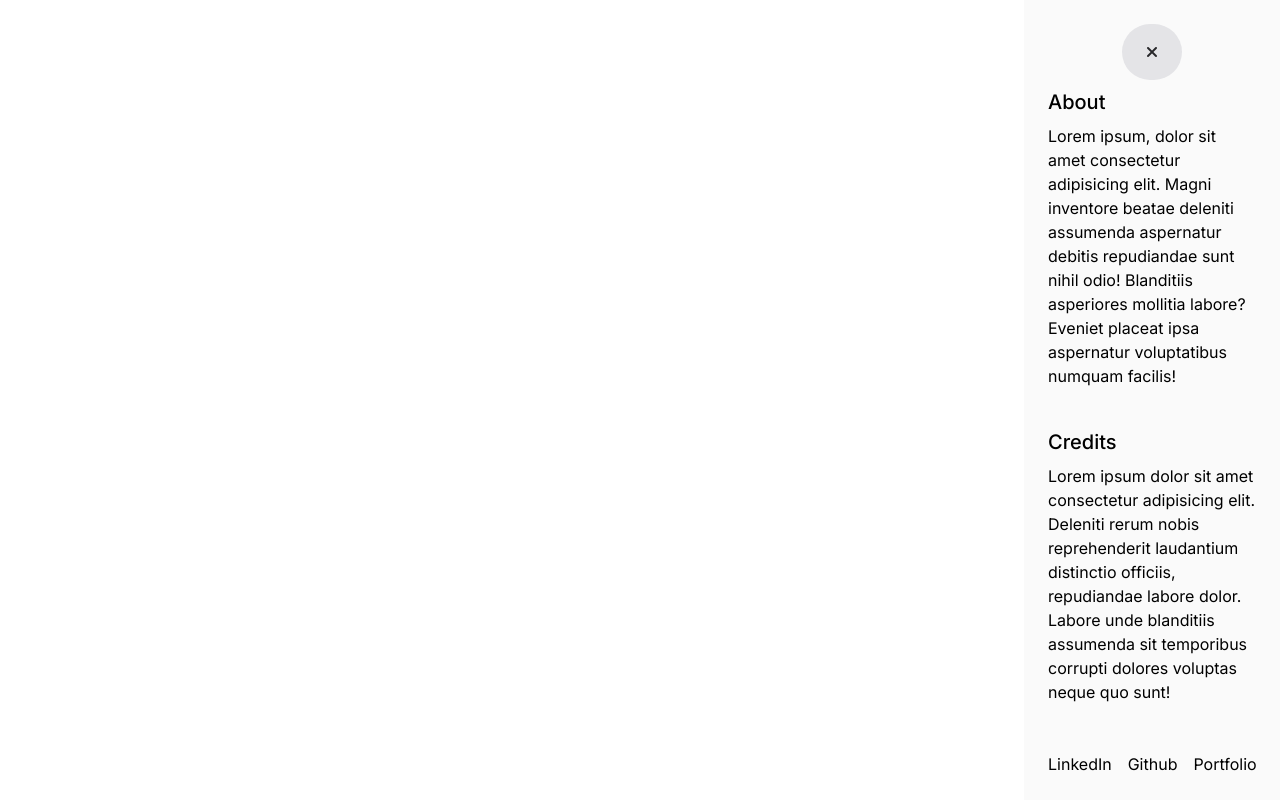
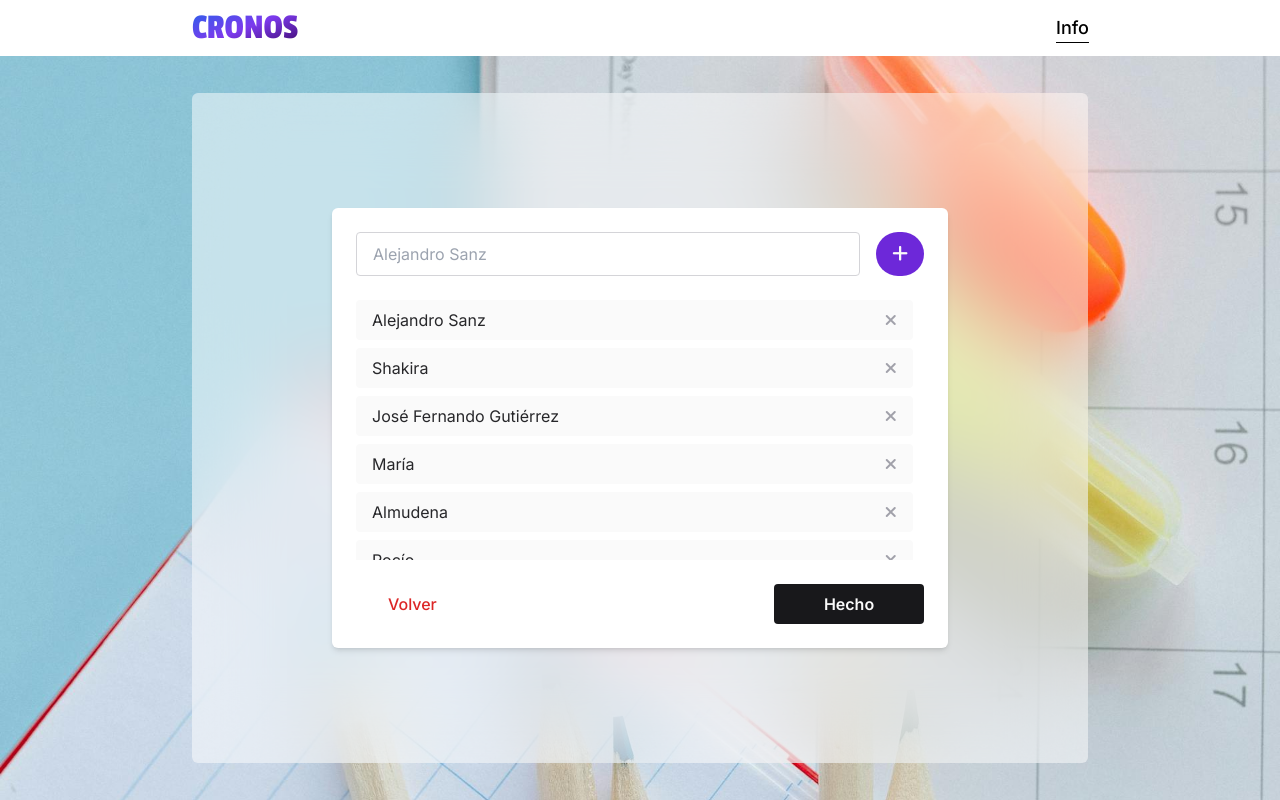
Before and after one commit to MMadlos/cronos-app, a React (Vite) app: page / in a window 1280 px wide. Built offline with nearby package versions, Linux system fonts and the light colour scheme.

Commit message:
Add logic to open nav

```diff
--- a/src/App.jsx
+++ b/src/App.jsx
@@ -30,16 +30,14 @@ export const SelectedDatesContext = createContext({
 })
 
 function App() {
-	const [openNav, setOpenNav] = useState(true)
-	const [stage, setStage] = useState(calendarProcess.init)
+	const [openNav, setOpenNav] = useState(false)
+	const [stage, setStage] = useState(calendarProcess.peopleList)
 	const [selectedDates, setSelectedDates] = useState(mockSelectedDates)
 	const [participants, setParticipants] = useState(mockParticipants)
 
 	return (
 		<div className="relative flex min-h-[100vh] flex-col sm:h-screen">
 			{openNav && <Nav onClickClose={() => setOpenNav(false)} />}
-			{!openNav && (
-				<>
 			<Header onClickOpenNav={() => setOpenNav(true)} />
 			<main className="bg-image flex h-full w-full grow bg-cover bg-center">
 				<section className="flex w-full grow sm:grid sm:items-center">
@@ -48,9 +46,7 @@ function App() {
 							<SetupContainer>
 								<Instructions
 									onClick={() =>
-												setStage(
-													calendarProcess.pickDates
-												)
+										setStage(calendarProcess.pickDates)
 									}
 								/>
 							</SetupContainer>
@@ -58,9 +54,7 @@ function App() {
 								<button
 									className="rounded-md bg-gradient-to-br from-blue-700 via-violet-600 to-purple-700 px-8 py-3 font-semibold text-zinc-50"
 									onClick={() =>
-												setStage(
-													calendarProcess.pickDates
-												)
+										setStage(calendarProcess.pickDates)
 									}
 								>
 									Empezar
@@ -80,9 +74,7 @@ function App() {
 								>
 									<DatePicker
 										onClick={() =>
-													setStage(
-														calendarProcess.peopleList
-													)
+											setStage(calendarProcess.peopleList)
 										}
 									/>
 								</SelectedDatesContext.Provider>
@@ -100,9 +92,7 @@ function App() {
 							>
 								<UserList
 									onClickReturn={() =>
-												setStage(
-													calendarProcess.pickDates
-												)
+										setStage(calendarProcess.pickDates)
 									}
 									onClickNext={() =>
 										setStage(calendarProcess.table)
@@ -128,8 +118,6 @@ function App() {
 					)}
 				</section>
 			</main>
-				</>
-			)}
 		</div>
 	)
 }
```
Lines whose indentation alone changed are shown as unchanged.
